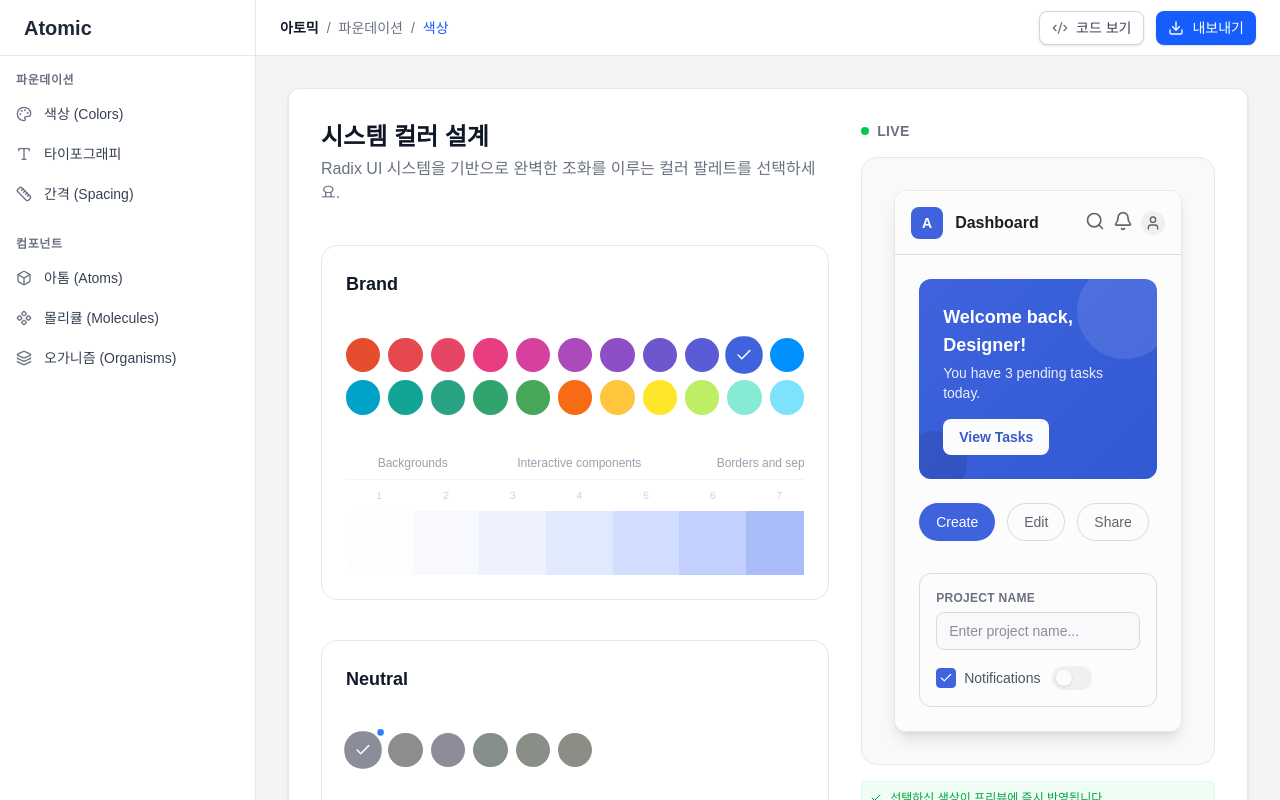
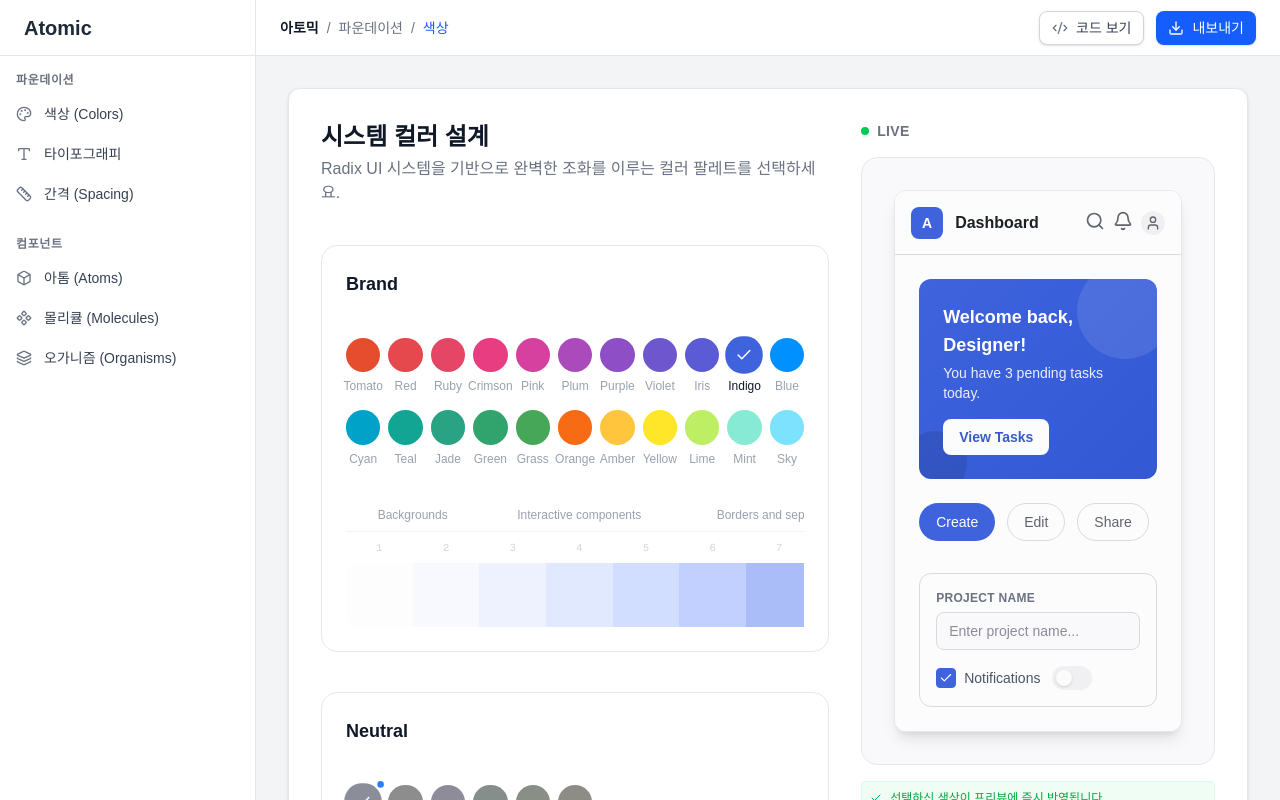
Before and after one commit to visualog/atmoic, a Next.js app: page /builder in a window 1280 px wide. Built offline with nearby package versions, Linux system fonts and the light colour scheme.

Commit message:
style: 브랜드/뉴트럴 팔레트 색상명 폰트 사이즈 12px(text-xs)로 확대

```diff
--- a/src/app/builder/page.tsx
+++ b/src/app/builder/page.tsx
@@ -140,15 +140,15 @@
                     <h3 className="text-lg font-bold text-gray-900">
                         Brand
                     </h3>
-                    <div className="grid grid-cols-6 sm:grid-cols-11 gap-2">
+                    <div className="grid grid-cols-6 sm:grid-cols-11 gap-y-4 gap-x-2">
                         {BRAND_COLORS.map(color => {
                             const scale = (RadixColors as any)[color];
                             const mainColor = Object.values(scale)[8] as string; // Step 9
                             const isSelected = selectedBrand === color;
 
                             return (
+                                <div key={color} className="flex flex-col items-center gap-1.5">
                                     <motion.button
-                                    key={color}
                                         onClick={() => setSelectedBrand(color)}
                                         // Remove Tailwind transition/rounded classes to let Motion handle it
                                         className="w-full aspect-square relative group border-transparent"
@@ -183,6 +183,10 @@
                                             )}
                                         </AnimatePresence>
                                     </motion.button>
+                                    <span className={`text-xs font-medium capitalize transition-colors ${isSelected ? 'text-gray-900' : 'text-gray-400'}`}>
+                                        {color}
+                                    </span>
+                                </div>
                             );
                         })}
                     </div>
@@ -195,7 +199,7 @@
                     <h3 className="text-lg font-bold text-gray-900">
                         Neutral
                     </h3>
-                    <div className="grid grid-cols-6 sm:grid-cols-11 gap-2">
+                    <div className="grid grid-cols-6 sm:grid-cols-11 gap-y-4 gap-x-2">
                         {sortedNeutrals.map(({ name, desc }) => {
                             const scale = (RadixColors as any)[name];
                             const mainColor = Object.values(scale)[8] as string; // Step 9
@@ -203,8 +207,8 @@
                             const isRecommended = recommendedNeutrals.includes(name);
 
                             return (
+                                <div key={name} className="flex flex-col items-center gap-1.5">
                                     <motion.button
-                                    key={name}
                                         onClick={() => setSelectedNeutral(name)}
                                         className="w-full aspect-square relative group border-transparent"
                                         initial={false}
@@ -247,6 +251,10 @@
                                             />
                                         )}
                                     </motion.button>
+                                    <span className={`text-[10px] font-medium capitalize transition-colors ${isSelected ? 'text-gray-900' : 'text-gray-400'}`}>
+                                        {name}
+                                    </span>
+                                </div>
                             );
                         })}
                     </div>
```
Lines whose indentation alone changed are shown as unchanged.
